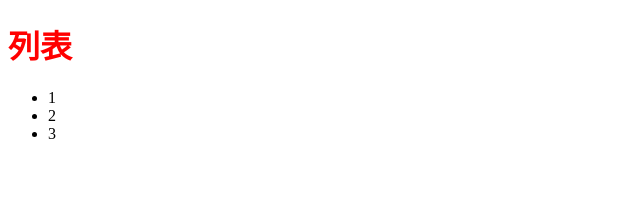
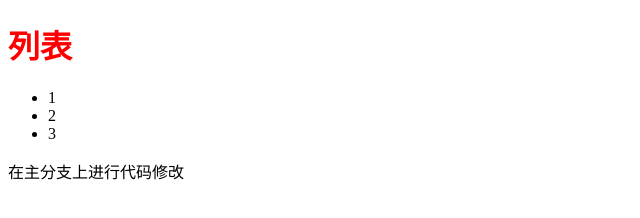
Before and after one commit to coco-lu/wbs17082, a plain HTML site: page index.html in a window 1280 px wide. Shown: the whole page, without its empty margins (0-640 px from the left). Drawn offline with Linux system fonts and the light colour scheme.

Commit message:
添加代码

```diff
--- a/index.html
+++ b/index.html
@@ -12,5 +12,6 @@
 		<li>2</li>
 		<li>3</li>
 	</ul>
+	<div>在主分支上进行代码修改</div>
 </body>
 </html>
```
